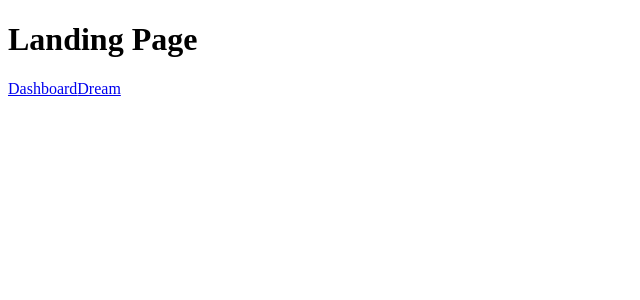
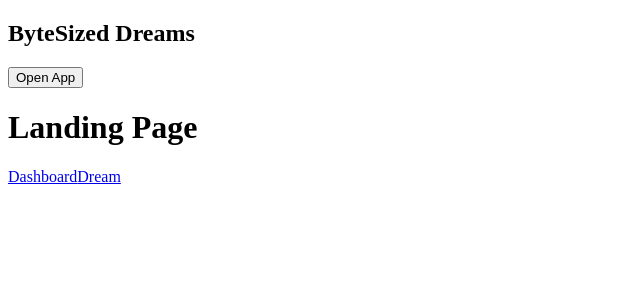
Before and after one commit to zen-da-baker/dream-journal, a Next.js app in the folder next-app/: page / in a window 1280 px wide. Shown: the top 300 px of the page, without its empty margins (0-640 px from the left). Built offline with nearby package versions, Linux system fonts and the light colour scheme.

Commit message:
Header component added

```diff
--- a/next-app/src/app/page.tsx
+++ b/next-app/src/app/page.tsx
@@ -1,8 +1,12 @@
 import Link from "next/link";
+
+import { LandingHeader } from "@/components/LandingHeader";
 
 export default function Home() {
   return (
     <main>
+
+      <LandingHeader />
 
       <h1>Landing Page</h1>
 
--- /dev/null
+++ b/next-app/src/components/LandingHeader.tsx
@@ -0,0 +1,11 @@
+export function LandingHeader() {
+
+    return (
+        <header>
+
+            <h2>ByteSized Dreams</h2>
+
+            <button>Open App</button>
+        </header>
+    )
+}
```
